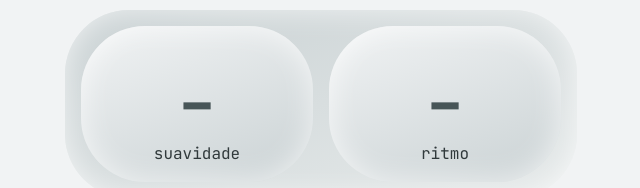
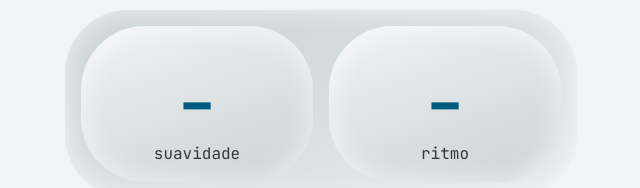
Before and after one commit to chicogborba/zeni, a React (Vite) app in the folder zeni-site/: page / in a window 1280 px wide. Shown: the part 371-559 px from the top of the page, without its empty margins (319-959 px from the left). Built offline with nearby package versions, Linux system fonts and the light colour scheme; a web font is replaced by a local one.

Commit message:
Números grandes do dashboard em blue-700

```diff
--- a/zeni-site/src/styles/componentes.css
+++ b/zeni-site/src/styles/componentes.css
@@ -330,10 +330,10 @@
   grid-row: 2;
   font: var(--type-numero-grande);
   font-size: min(calc(61px * var(--escala-texto, 1)), 50cqw); /* 64 px menos 2 pt; 3 dígitos cabem em 50% da largura */
-  color: var(--cinza-700); /* estado vazio ("–"): texto grande, 3:1. cinza-600 dá 2,6:1 no ponto mais escuro do cartão */
+  color: var(--brand-blue-700); /* números grandes em blue-700 (26/11); antes cinza-700 no estado vazio */
 }
 .dado--com-valor .dado-numero {
-  color: var(--cinza-900); /* com valor: bold (no token) e mais contraste */
+  color: var(--brand-blue-700); /* com valor: bold (no token); era cinza-900 */
 }
 
 .dado-rotulo {
```
Also changed, not shown: 2 other files (tests, documents, lock files or other folders).
